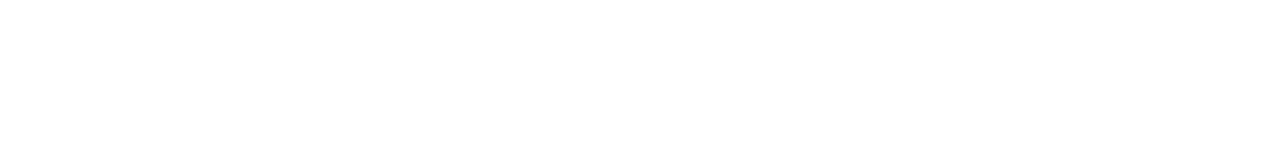
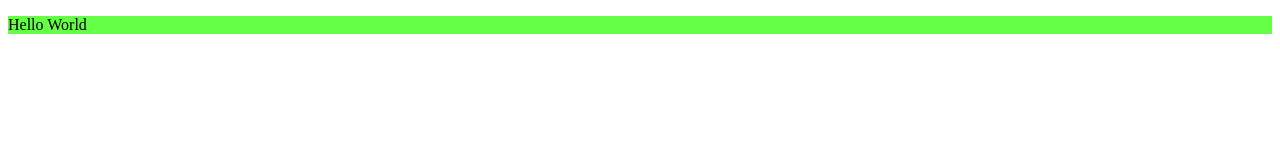
Before and after one commit to FoamyGuy/example_repo, a plain HTML site: page index.html in a window 1280 px wide. Drawn offline with Linux system fonts and the light colour scheme.

Commit message:
add html and css things

```diff
--- a/css/style.css
+++ b/css/style.css
@@ -0,0 +1,3 @@
+.paragraph-tag{
+    background-color: #66ff47;
+}
--- a/index.html
+++ b/index.html
@@ -8,6 +8,8 @@
 </head>
 <body>
 
+<p class="paragraph-tag">Hello World</p>
+
 <script src="js/script.js"></script>
 </body>
 </html>
```
